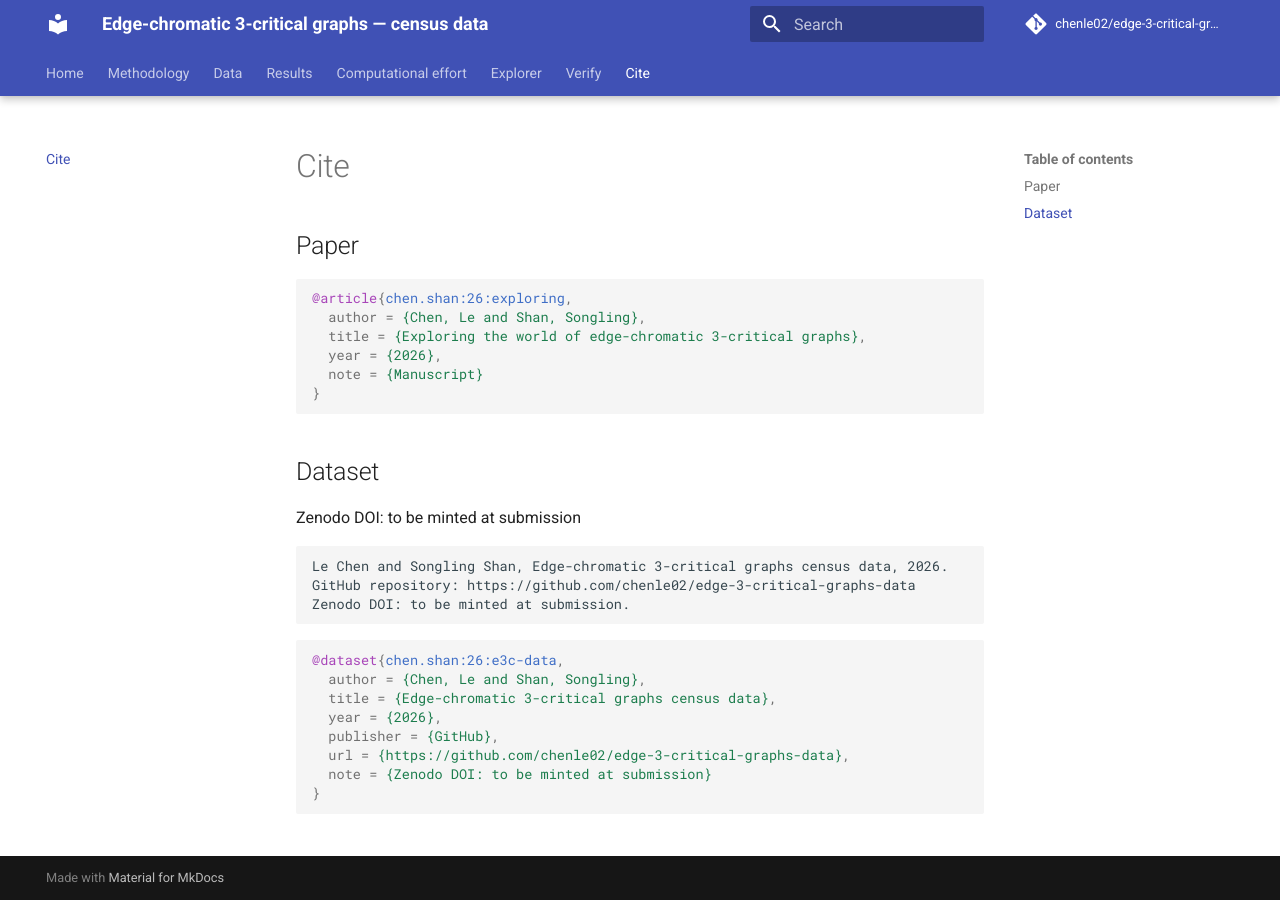
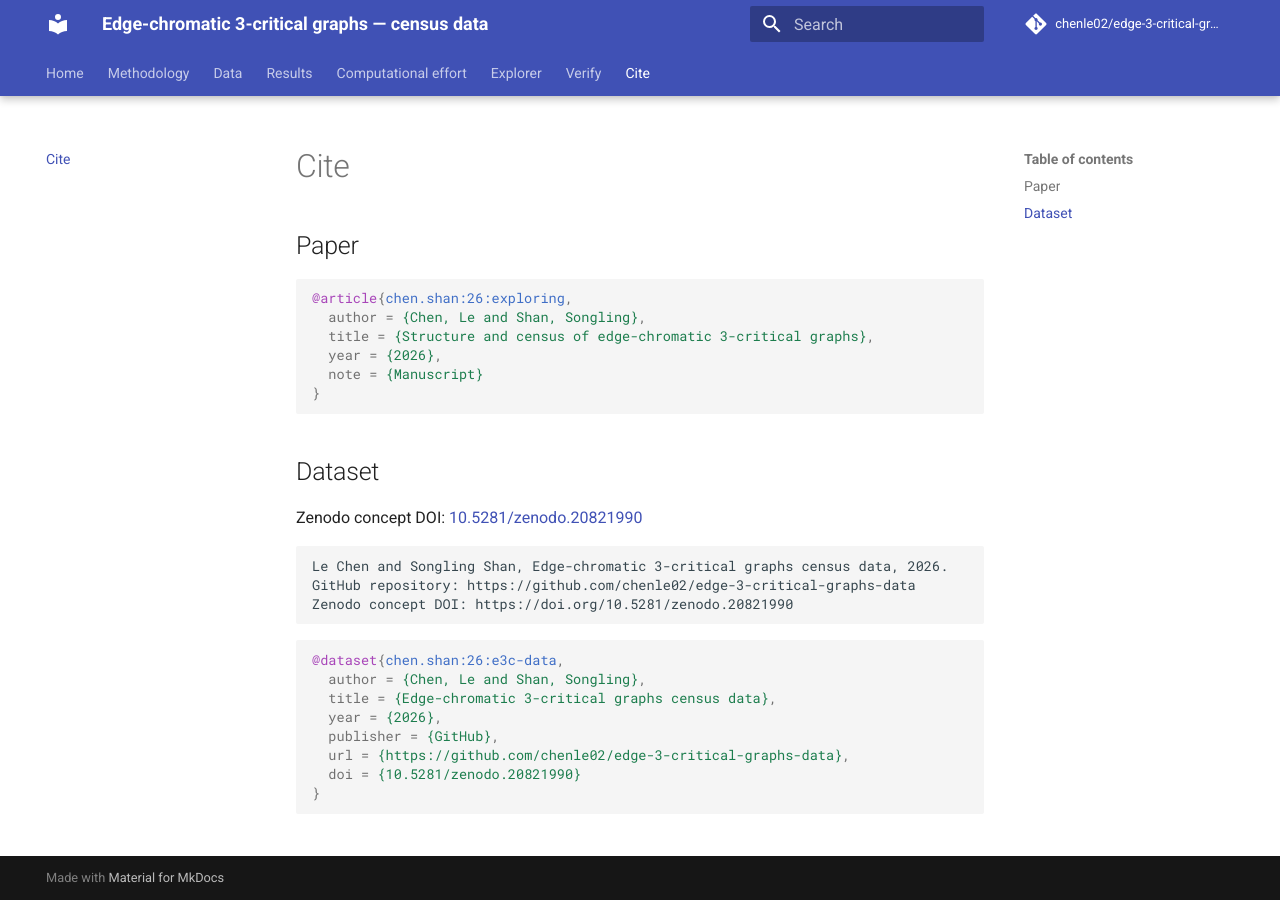
Before and after one commit to chenle02/edge-3-critical-graphs-data, an MkDocs documentation site: the page built from docs/cite.md, in a window 1280 px wide. Built offline with MkDocs 1.6.1 and Material for MkDocs 9.7.7, drawn with Linux system fonts in a browser that asks for light colours; comment, search, counter and statistics services are not loaded.

Commit message:
docs(data): align manuscript title and citation

````diff
--- a/docs/cite.md
+++ b/docs/cite.md
@@ -5,7 +5,7 @@
 ```bibtex
 @article{chen.shan:26:exploring,
   author = {Chen, Le and Shan, Songling},
-  title = {Exploring the world of edge-chromatic 3-critical graphs},
+  title = {Structure and census of edge-chromatic 3-critical graphs},
   year = {2026},
   note = {Manuscript}
 }
@@ -13,12 +13,12 @@
 
 ## Dataset
 
-Zenodo DOI: to be minted at submission
+Zenodo concept DOI: [10.5281/zenodo.20821990](https://doi.org/10.5281/zenodo.20821990)
 
 ```text
 Le Chen and Songling Shan, Edge-chromatic 3-critical graphs census data, 2026.
 GitHub repository: https://github.com/chenle02/edge-3-critical-graphs-data
-Zenodo DOI: to be minted at submission.
+Zenodo concept DOI: https://doi.org/10.5281/zenodo.20821990
 ```
 
 ```bibtex
@@ -28,6 +28,6 @@ Zenodo DOI: to be minted at submission.
   year = {2026},
   publisher = {GitHub},
   url = {https://github.com/chenle02/edge-3-critical-graphs-data},
-  note = {Zenodo DOI: to be minted at submission}
+  doi = {10.5281/zenodo.20821990}
 }
 ```
````
Also changed, not shown: README.md (+2 -2 lines), docs/index.md (+4 -1 lines), 1 other file.
